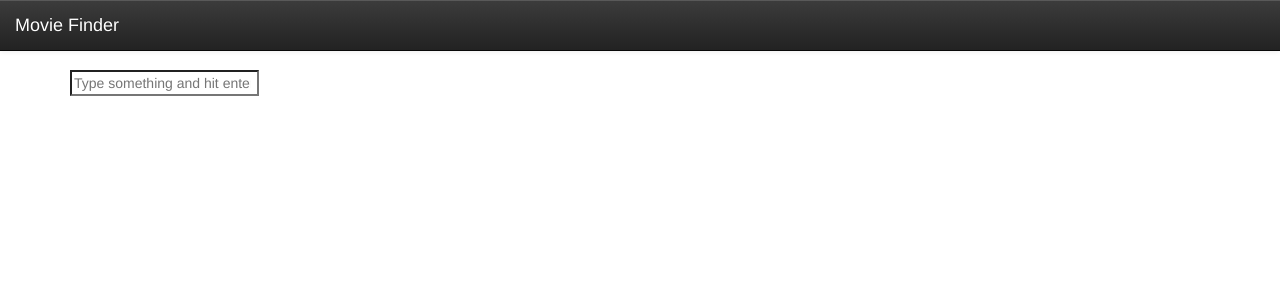
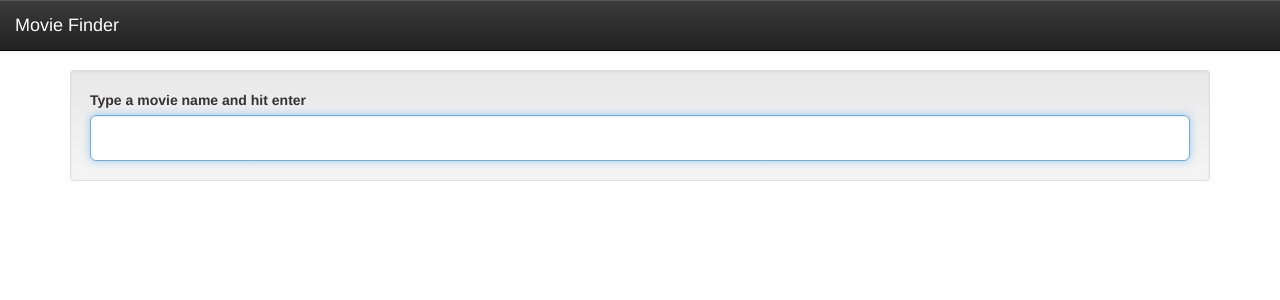
Before and after one commit to vedovelli/movie-finder-react, a React app: page /movies in a window 1280 px wide. Shown: the top 300 px of the page. Built offline with nearby package versions, Linux system fonts and the light colour scheme.

Commit message:
Included label and removed placeholder. Also autoFocus included.

```diff
--- a/src/js/components/MovieInputForm.js
+++ b/src/js/components/MovieInputForm.js
@@ -4,12 +4,15 @@ import PropTypes from 'prop-types'
 
 const MovieInputForm = props => {
   return (
-    <form action="#" onSubmit={props.submitHandler}>
+    <form className="well" action="#" onSubmit={props.submitHandler}>
+      <label htmlFor="search-input" className="control-label">Type a movie name and hit enter</label>
       <input
+        id="search-input"
+        className="form-control input-lg"
         type="search"
         value={props.searchTerm}
         onChange={props.changeHandler}
-        placeholder="Type something and hit enter" />
+        autoFocus="autoFocus"/>
     </form>
   )
 }
```
